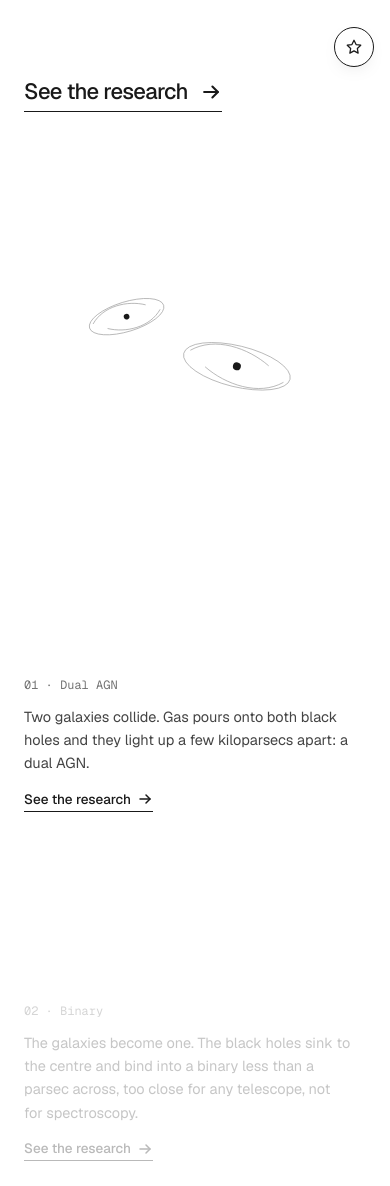
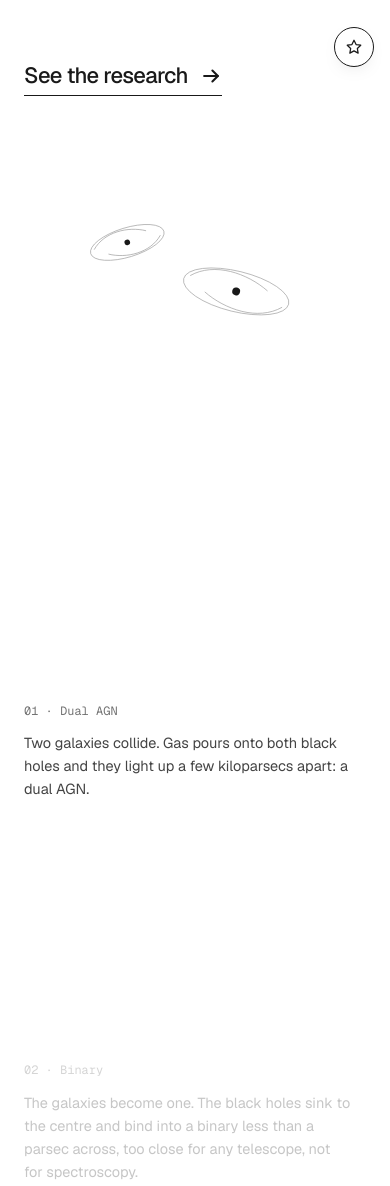
Before and after one commit to ektrnddn/ektrnddn.github.io, an Astro site: page / in a window 390 px wide. Shown: the part 755-1941 px from the top of the page. Built offline with nearby package versions, Linux system fonts and the light colour scheme; Astro itself is replaced by a stand-in of ours; animation ran at ten frames a second.

Commit message:
Home: research link and sketch stay pinned while the stage notes scroll; publications and About links follow
Co-Authored-By: Claude Fable 5.1 <noreply@anthropic.com>

```diff
--- a/src/components/Merger.astro
+++ b/src/components/Merger.astro
@@ -9,9 +9,10 @@ const steps = [
   { name: 'Merger', text: 'The binary spirals in and merges, sending out the gravitational waves that LISA and pulsar timing arrays will hear.' },
 ];
 ---
-<section class="merger wrap" data-merger aria-label="The thesis in one scroll">
-  <div class="panel">
+<section class="merger wrap" data-merger aria-label="The pair spirals in">
+  <div class="left">
     <div class="sticky">
+      <a href="/research/" class="big">See the research <Arrow /></a>
       <svg viewBox="0 0 600 600" class="scene" aria-hidden="true">
         <g data-ripples class="ripples">
           <circle cx="300" cy="300" r="20" /><circle cx="300" cy="300" r="20" /><circle cx="300" cy="300" r="20" />
@@ -36,21 +37,28 @@ const steps = [
       </svg>
     </div>
   </div>
-  <ol class="steps">
+  <ol class="notes">
     {steps.map((st, i) => (
-      <li class="step" data-step={i}>
+      <li class="note" data-step={i}>
         <div class="mono stage">{String(i + 1).padStart(2, '0')} · {st.name}</div>
         <p>{st.text}</p>
-        <a href="/research/" class="more">See the research <Arrow /></a>
       </li>
     ))}
   </ol>
 </section>
 <style>
-  .merger { display: grid; grid-template-columns: minmax(0, 8fr) minmax(0, 4fr); gap: 40px; padding-top: 8px; padding-bottom: 40px; align-items: start; }
-  .panel { position: relative; }
-  .sticky { position: sticky; top: 80px; height: calc(100vh - 100px); display: flex; align-items: center; justify-content: center; }
-  .scene { height: 100%; width: auto; max-width: 100%; display: block; }
+  .merger { display: grid; grid-template-columns: minmax(0, 8fr) minmax(0, 4fr); gap: 40px; align-items: stretch; padding-top: 24px; }
+  .left { position: relative; }
+  .sticky { position: sticky; top: 72px; height: calc(100vh - 72px); display: flex; flex-direction: column; gap: 8px; padding-top: 32px; }
+  .big { display: inline-flex; align-items: center; gap: 12px; font-size: clamp(22px, 2.4vw, 32px); font-weight: 500; letter-spacing: -.03em; color: var(--ink); border-bottom: 1px solid var(--ink); padding-bottom: 2px; width: fit-content; }
+  .big:hover { color: var(--muted); border-color: var(--muted); text-decoration: none; }
+  .big :global(svg) { width: 22px; height: 22px; }
+  .scene { flex: 1 1 auto; min-height: 0; width: auto; max-width: 100%; display: block; align-self: center; }
+  .notes { list-style: none; margin: 0; padding: 0; display: flex; flex-direction: column; padding-top: calc(50vh - 120px); padding-bottom: 20vh; }
+  .note { min-height: 62vh; display: flex; flex-direction: column; justify-content: center; gap: 10px; opacity: .3; transition: opacity .4s; }
+  .note.on { opacity: 1; }
+  .note p { font-size: 14.5px; line-height: 1.6; color: var(--text); max-width: 34ch; text-wrap: pretty; }
+  .stage { color: var(--muted); }
   .galaxy ellipse, .galaxy path { fill: none; stroke: #9a9a9a; stroke-width: 1.1; }
   .galaxy .bh { fill: #191919; }
   .galaxy .agn circle { fill: none; stroke: #191919; stroke-width: .9; stroke-dasharray: 2 4; opacity: 0; transition: opacity .4s; }
@@ -62,24 +70,18 @@ const steps = [
   .merger.merging .ripples circle:nth-child(2) { animation-delay: .8s; }
   .merger.merging .ripples circle:nth-child(3) { animation-delay: 1.6s; }
   @keyframes ripple { 0% { r: 12; opacity: .6; } 100% { r: 240; opacity: 0; } }
-  .steps { list-style: none; margin: 0; padding: 0; display: flex; flex-direction: column; }
-  .step { min-height: 90vh; display: flex; flex-direction: column; justify-content: center; gap: 10px; padding: 24px 0; opacity: .3; transition: opacity .4s; }
-  .step.on { opacity: 1; }
-  .step p { font-size: 14.5px; line-height: 1.6; color: var(--text); max-width: 34ch; text-wrap: pretty; }
-  .stage { color: var(--muted); }
-  .more { display: inline-flex; align-items: center; gap: 6px; color: var(--ink); font-size: 13.5px; font-weight: 500; border-bottom: 1px solid var(--ink); padding-bottom: 1px; width: fit-content; margin-top: 4px; }
-  .more:hover { color: var(--muted); border-color: var(--muted); text-decoration: none; }
   @media (max-width: 900px) {
-    .merger { grid-template-columns: minmax(0, 1fr); gap: 8px; }
-    .sticky { top: 64px; height: 52vh; background: var(--bg); }
-    .step { min-height: 40vh; padding: 16px 0; }
+    .merger { grid-template-columns: minmax(0, 1fr); gap: 0; }
+    .sticky { top: 56px; height: 54vh; padding-top: 16px; background: var(--bg); }
+    .scene { max-height: 40vh; }
+    .notes { padding-top: 8vh; padding-bottom: 10vh; }
+    .note { min-height: 44vh; }
   }
 </style>
 <script>
   const root = document.querySelector<HTMLElement>('[data-merger]');
   if (root) {
     const steps = [...root.querySelectorAll<HTMLElement>('[data-step]')];
-    const list = root.querySelector<HTMLElement>('.steps')!;
     const ga = root.querySelector<SVGGElement>('[data-gal="a"]')!, gb = root.querySelector<SVGGElement>('[data-gal="b"]')!;
     const orbit = root.querySelector<SVGEllipseElement>('[data-orbit]')!;
     const remnant = root.querySelector<SVGGElement>('[data-remnant]')!;
@@ -88,10 +90,10 @@ const steps = [
     let theta = 0, last = performance.now(), t = 0, cur = 0;
     const clamp = (v: number, a = 0, b = 1) => Math.max(a, Math.min(b, v));
     const ease = (v: number) => v * v * (3 - 2 * v);
+    const list = root.querySelector<HTMLElement>('.notes')!;
     const progress = () => {
       const r = list.getBoundingClientRect();
-      const mid = innerHeight * 0.5;
-      return clamp((mid - r.top) / Math.max(1, r.height - innerHeight * 0.4));
+      return clamp((innerHeight * 0.5 - r.top) / Math.max(1, r.height - innerHeight * 0.55));
     };
     const draw = (now: number) => {
       const dt = Math.min(0.05, (now - last) / 1000); last = now;
--- a/src/pages/index.astro
+++ b/src/pages/index.astro
@@ -23,10 +23,11 @@ const links = [
     <Sketch />
   </section>
 
-  <section class="wrap go-research">
-    <a href="/research/" class="big">See the research <Arrow /></a>
+  <Merger />
+  <section class="wrap go-links">
+    <a href="/publications/" class="big">See the publications <Arrow /></a>
+    <a href="/about/" class="big">See About me <Arrow /></a>
   </section>
-  <Merger />
 
   {photos.length > 0 && (
     <section class="film wrap">
@@ -55,7 +56,7 @@ const links = [
   .links a:hover { color: var(--muted); border-color: var(--muted); text-decoration: none; }
   .hero :global(.sketch) { margin-top: -260px; }
 
-  .go-research { padding-top: 56px; padding-bottom: 8px; }
+  .go-links { padding-top: 24px; padding-bottom: 24px; display: flex; flex-direction: column; gap: 28px; align-items: flex-start; }
   .big { display: inline-flex; align-items: center; gap: 12px; font-size: clamp(22px, 2.4vw, 32px); font-weight: 500; letter-spacing: -.03em; color: var(--ink); border-bottom: 1px solid var(--ink); padding-bottom: 2px; }
   .big:hover { color: var(--muted); border-color: var(--muted); text-decoration: none; }
   .big :global(svg) { width: 22px; height: 22px; }
```
